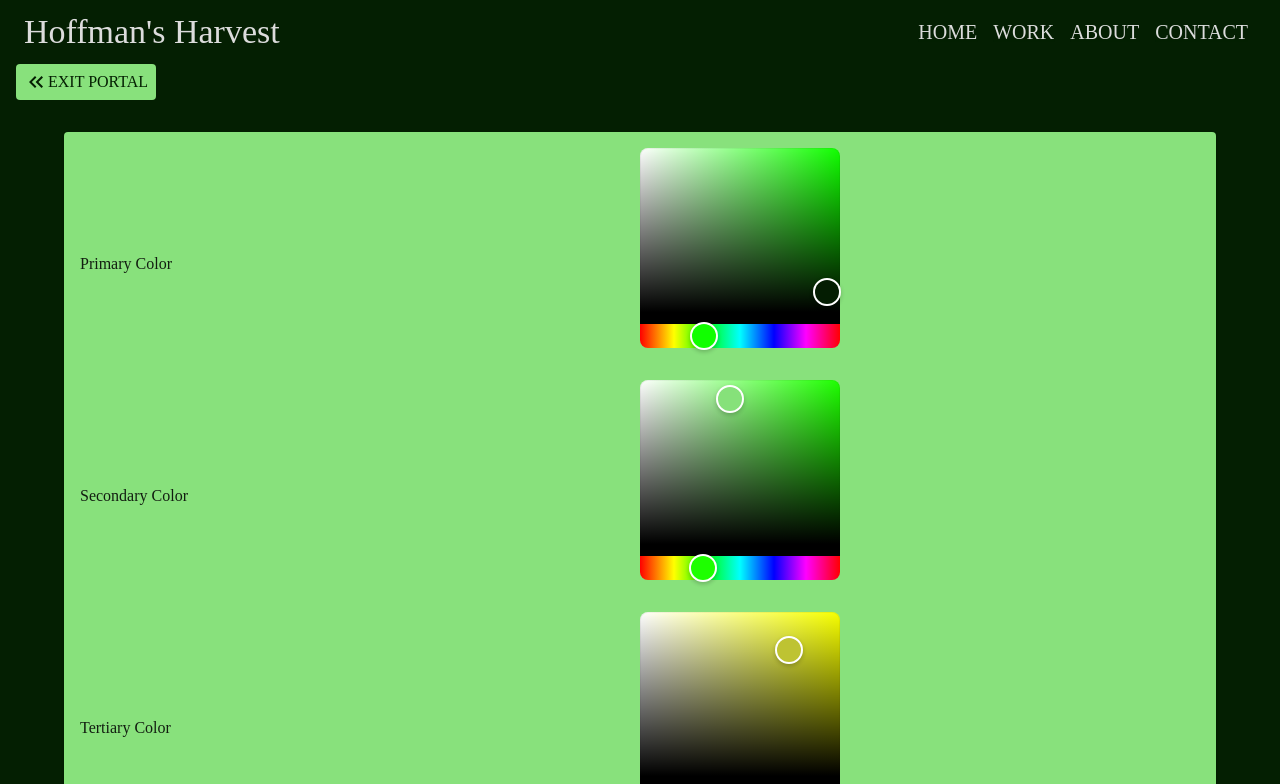
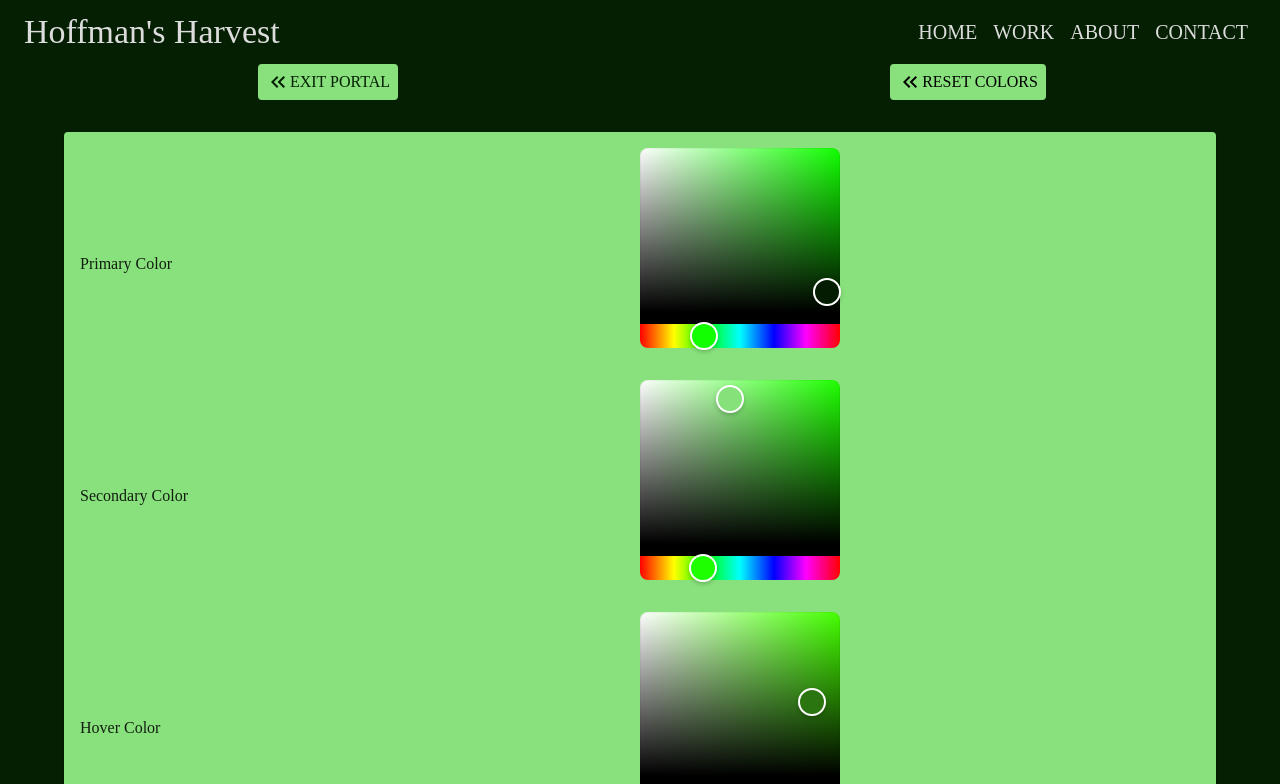
Before and after one commit to SABaltz/hoffmans-harvest, a React (Create React App) app: page /portal in a window 1280 px wide. Shown: the top 784 px of the page. Built offline with nearby package versions, Linux system fonts and the light colour scheme.

Commit message:
Add local storage reset button

```diff
--- a/src/App.js
+++ b/src/App.js
@@ -1,4 +1,4 @@
-import React, {useState} from 'react';
+import React, {useEffect, useState} from 'react';
 import {ThemeProvider} from '@mui/material';
 import {plantTheme} from './global-parameters/Theme';
 import NavBar from './components/nav-bar/NavBar';
@@ -13,8 +13,17 @@ import {globalParams} from "./global-parameters/Parameters";
 
 
 function App() {
-    let [parameters, setParameters] = useState(globalParams)
+    const [parameters, setParameters] = useState(() => {
+        const storedParams = localStorage.getItem('parameters');
+        return storedParams ? JSON.parse(storedParams) : globalParams;
+    });
+
+    useEffect(() => {
+        localStorage.setItem('parameters', JSON.stringify(parameters));
+    }, [parameters]);
+
     return (
+        <>
             <ThemeProvider theme={plantTheme}>
                 <NavBar parameters={parameters}/>
                 <BrowserRouter>
@@ -24,11 +33,13 @@ function App() {
                         <Route path="/about" element={<About parameters={parameters}/>}/>
                         <Route path="/work" element={<Work parameters={parameters}/>}/>
                         <Route path="/contact" element={<Contact parameters={parameters}/>}/>
-                    <Route path="/portal" element={<Portal parameters={parameters} setParameters={setParameters}/>}/>
+                        <Route path="/portal"
+                               element={<Portal parameters={parameters} setParameters={setParameters}/>}/>
                     </Routes>
                 </BrowserRouter>
                 <Footer parameters={parameters}/>
             </ThemeProvider>
+        </>
     );
 }
 
--- a/src/components/portal/Portal.jsx
+++ b/src/components/portal/Portal.jsx
@@ -5,10 +5,16 @@ import {centerVertHoriz} from "../../global-parameters/Styles";
 import {HexColorPicker} from "react-colorful";
 
 function Portal({parameters, setParameters}) {
+    const handleClearLocalStorage = () => {
+        localStorage.clear();
+        window.location.reload();
+    };
     return (
 
         <Box sx={{width: '100vw', height: 'fitContent', backgroundColor: parameters.colorPalette.primary}}>
 
+            <Grid container>
+                <Grid item xs={6} sx={{...centerVertHoriz}}>
                     <Button
                         sx={{
                             color: parameters.colorPalette.textContrast,
@@ -26,12 +32,31 @@ function Portal({parameters, setParameters}) {
                             </Typography>
                         </Link>
                     </Button>
+                </Grid>
+                <Grid item xs={6} sx={{...centerVertHoriz}}>
+                    <Button
+                        sx={{
+                            color: parameters.colorPalette.textContrast,
+                            backgroundColor: parameters.colorPalette.secondary,
+                            display: 'block',
+                            '&:hover': {
+                                backgroundColor: parameters.colorPalette.secondary,
+                            },
+                            marginLeft: '1rem'
+                        }}
+                        onClick={() => handleClearLocalStorage()}>
+                        <Typography sx={{display: 'flex', alignItems: 'center'}}>
+                            <KeyboardDoubleArrowLeftIcon/>
+                            Reset Colors
+                        </Typography>
+
+                    </Button>
+                </Grid>
+            </Grid>
             <Box sx={{width: '100vw', ...centerVertHoriz, marginTop: '2rem'}}>
                 <Card sx={{width: '90vw', backgroundColor: parameters.colorPalette.secondary, ...centerVertHoriz}}>
                     <CardContent>
                         <Grid container sx={{...centerVertHoriz}}>
-
-
                             <Grid item xs={6}>
                                 <Typography>Primary Color</Typography>
                             </Grid>
@@ -69,23 +94,23 @@ function Portal({parameters, setParameters}) {
                                 }}/>
                             </Grid>
 
-                            <Grid item xs={6}>
-                                <Typography>Tertiary Color</Typography>
-                            </Grid>
-                            <Grid item xs={6} sx={{marginBottom: '2rem'}}>
-                                <HexColorPicker color={parameters.colorPalette.tertiary} onChange={(color) => {
-                                    setParameters({
-                                        ...parameters, colorPalette: {
-                                            primary: parameters.colorPalette.primary,
-                                            secondary: parameters.colorPalette.secondary,
-                                            tertiary: color,
-                                            hover: parameters.colorPalette.hover,
-                                            text: parameters.colorPalette.text,
-                                            textContrast: parameters.colorPalette.textContrast,
-                                        }
-                                    })
-                                }}/>
-                            </Grid>
+                            {/*<Grid item xs={6}>*/}
+                            {/*    <Typography>Tertiary Color</Typography>*/}
+                            {/*</Grid>*/}
+                            {/*<Grid item xs={6} sx={{marginBottom: '2rem'}}>*/}
+                            {/*    <HexColorPicker color={parameters.colorPalette.tertiary} onChange={(color) => {*/}
+                            {/*        setParameters({*/}
+                            {/*            ...parameters, colorPalette: {*/}
+                            {/*                primary: parameters.colorPalette.primary,*/}
+                            {/*                secondary: parameters.colorPalette.secondary,*/}
+                            {/*                tertiary: color,*/}
+                            {/*                hover: parameters.colorPalette.hover,*/}
+                            {/*                text: parameters.colorPalette.text,*/}
+                            {/*                textContrast: parameters.colorPalette.textContrast,*/}
+                            {/*            }*/}
+                            {/*        })*/}
+                            {/*    }}/>*/}
+                            {/*</Grid>*/}
 
                             <Grid item xs={6}>
                                 <Typography>Hover Color</Typography>
@@ -140,10 +165,7 @@ function Portal({parameters, setParameters}) {
                                     })
                                 }}/>
                             </Grid>
-
                         </Grid>
-
-
                     </CardContent>
                 </Card>
             </Box>
```
Lines whose indentation alone changed are shown as unchanged.
